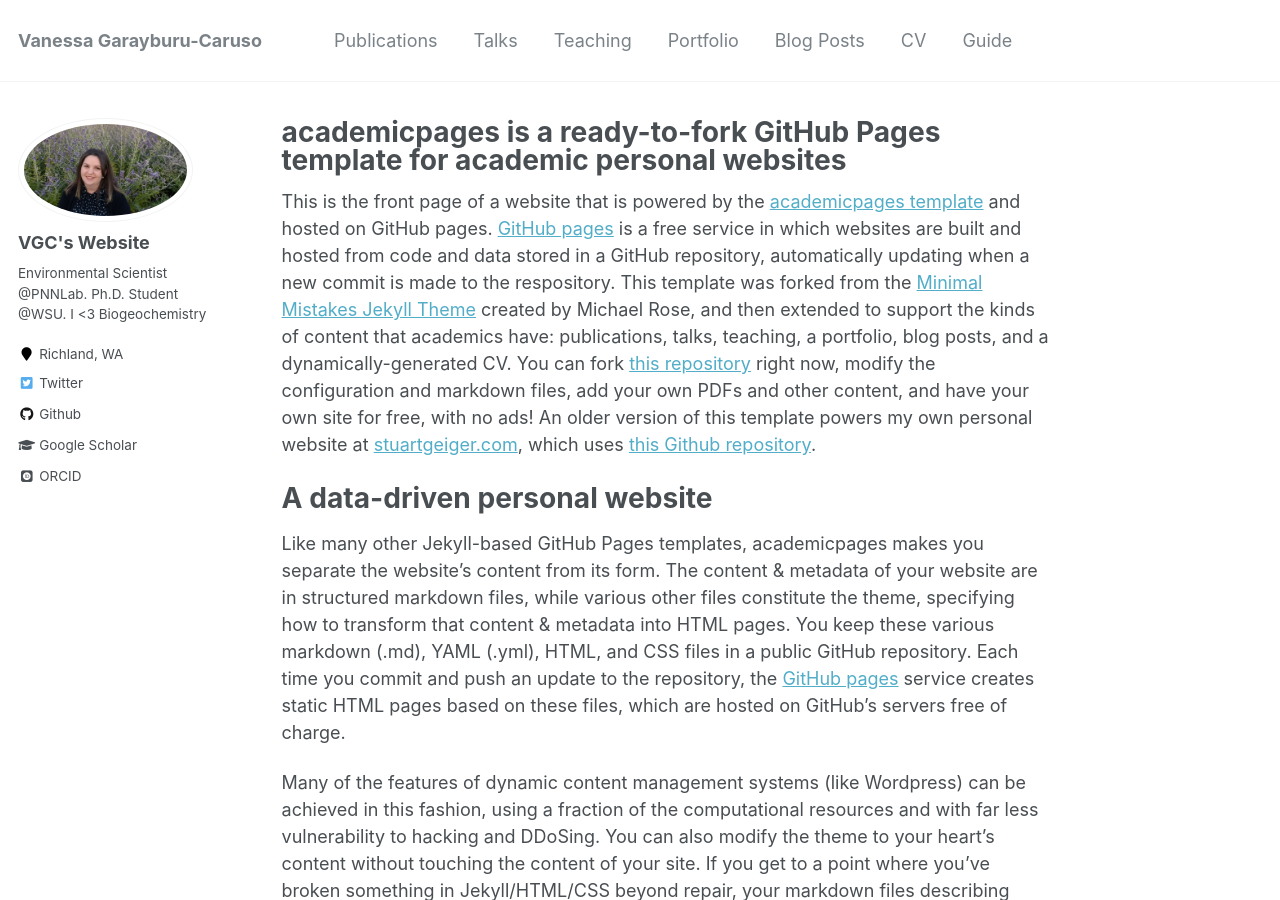
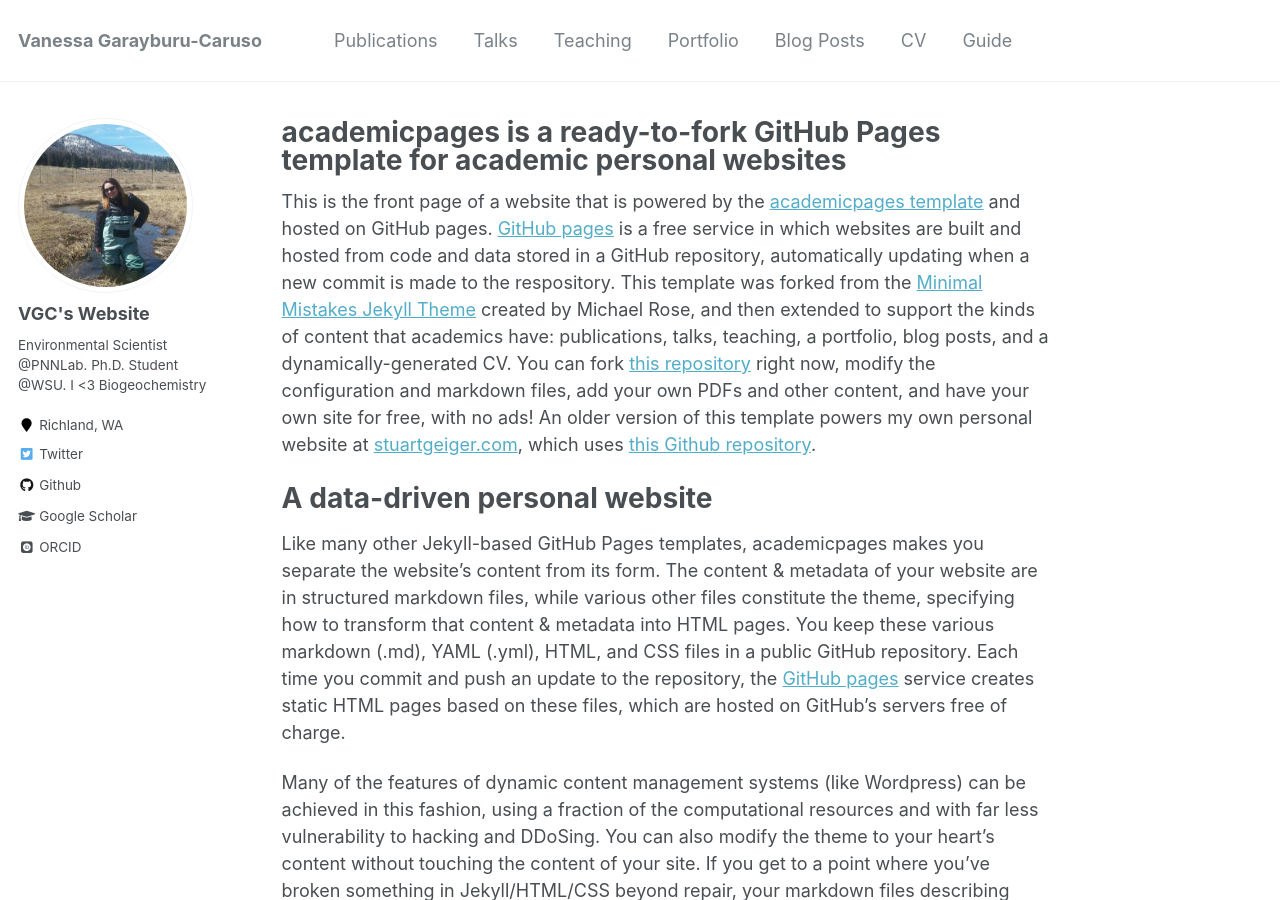
Before and after one commit to vgc40/vgc40.github.io, a Jekyll site: the page built from _pages/about.md, in a window 1280 px wide and 900 px high. Built offline with Jekyll 4.4.1, drawn with Linux system fonts in a browser that asks for light colours; some web fonts are replaced.

Commit message:
changed photo

```diff
--- a/_config.yml
+++ b/_config.yml
@@ -81,7 +81,7 @@ analytics:
 # Site Author
 author:
   name             : "VGC's Website"
-  avatar           : "VGC_headshot.jpg"
+  avatar           : "i1_o_t7T_400x400.jpg"
   bio              : "Environmental Scientist @PNNLab. Ph.D. Student @WSU. I <3 Biogeochemistry"
   location         : "Richland, WA"
   employer         :
```
